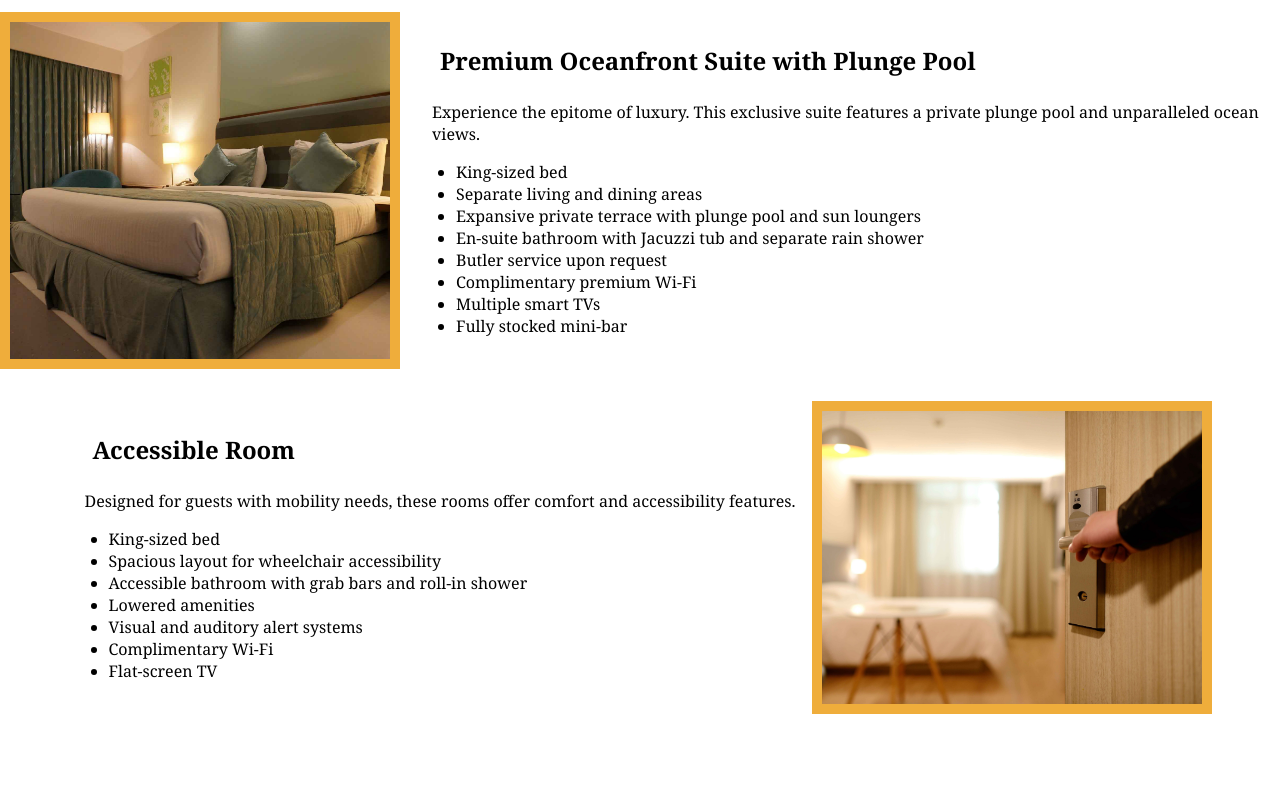
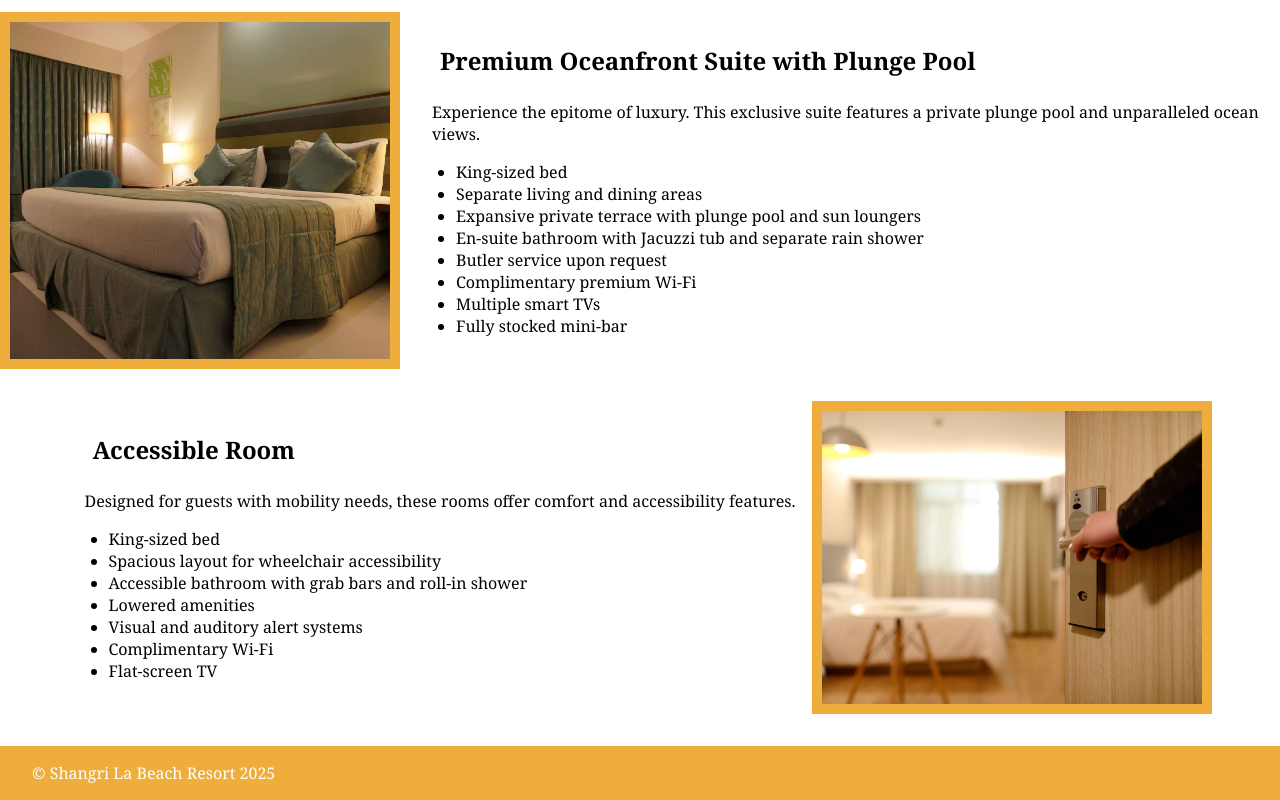
Before and after one commit to amandaskwong/cprg-218-final, a plain HTML site: page rooms.html in a window 1280 px wide. Shown: the part 1504-2304 px from the top of the page. Before the commit the page ends 2266 px from the top, so only its background shows below. Drawn offline with Linux system fonts and the light colour scheme; no server answers.

Commit message:
Added footer
Added a footer to include copyright information for the website

```diff
--- a/css/styles.css
+++ b/css/styles.css
@@ -2,10 +2,6 @@
     box-sizing: border-box;
     margin: 0;
     font-family: Cambria, Cochin, Georgia, Times, 'Times New Roman', serif;
-}
-
-body {
-    padding-bottom: 1em;
 }
 
 header {
@@ -84,6 +80,12 @@ button {
     border: none;
     padding: 0.5em;
     margin: .5em;
+}
+
+footer {
+    background-color: rgb(239, 173, 59);
+    color: white;
+    padding: 1em;
 }
 
 @media screen and (max-width: 1070px) {
--- a/rooms.html
+++ b/rooms.html
@@ -3,7 +3,7 @@
 <head>
     <meta charset="UTF-8">
     <meta name="viewport" content="width=device-width, initial-scale=1.0">
-    <title>Guest Rooms | Shangri La Beach Resort</title>
+    <title>Rooms | Shangri La Beach Resort</title>
     <link rel="icon" href="./favicon.png">
     <link rel="stylesheet" href="./css/styles.css">
     <link rel="stylesheet" href="./css/rooms.css">
@@ -120,6 +120,10 @@
         <img src="./imgs/bedroom-door-entrance-271639.jpg" alt="A hand opening the door to a hotel room. The room is brightly lit.">
     </section>
 
+    <footer>
+        <p>&copy; Shangri La Beach Resort 2025</p>
+    </footer>
+
     <script src="./menu.js"></script>
     <script src="./weather.js"></script>
 </body>
```
Also changed, not shown: activities.html (+4 -0 lines), dining.html (+4 -0 lines), index.html (+4 -0 lines), spa.html (+4 -0 lines), testimonials.html (+4 -0 lines).
